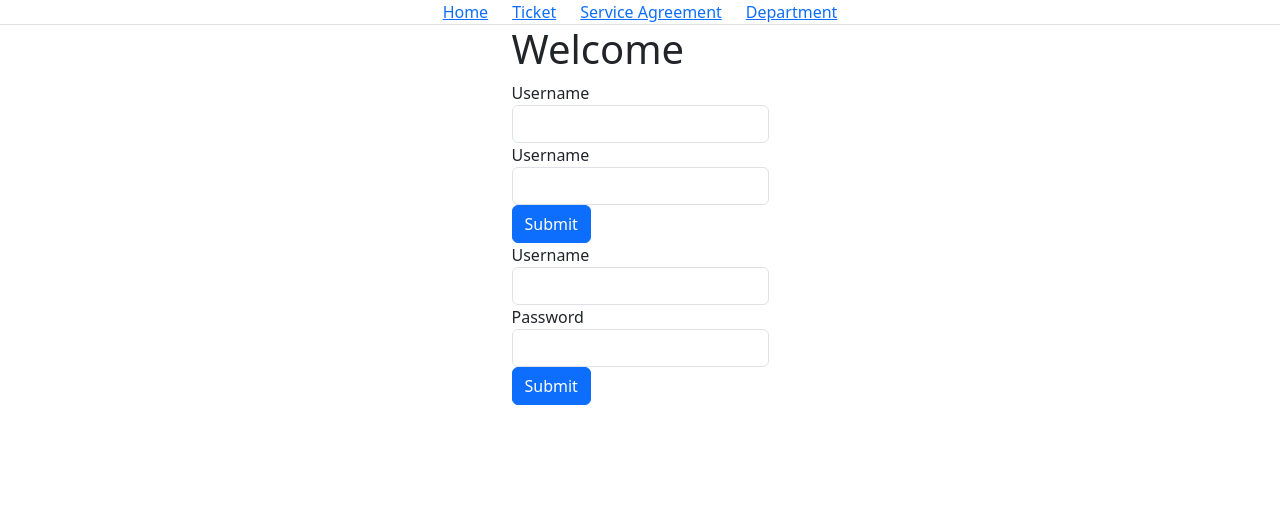
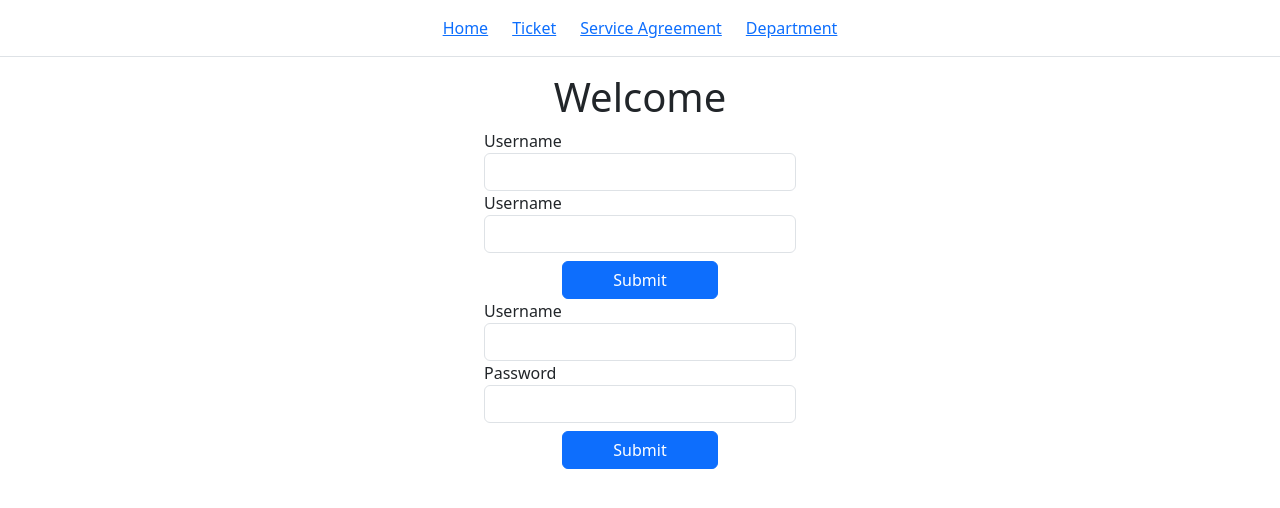
Before and after one commit to thom227v/TicketSystem, a React (Vite) app in the folder ticketsystem.client/: page / in a window 1280 px wide. Shown: the top 508 px of the page. Built offline with nearby package versions, Linux system fonts and the light colour scheme.

Commit message:
Æstetik

```diff
--- a/ticketsystem.client/src/components/Auth/SignInForm.tsx
+++ b/ticketsystem.client/src/components/Auth/SignInForm.tsx
@@ -21,7 +21,7 @@ function SignInForm({ onSuccess }: SignUpFormProps) {
   }
 
   return (
-    <form className="w-100" onSubmit={handleSubmit}>
+<form className="w-25 mx-auto d-flex flex-column" onSubmit={handleSubmit}>
         <div className="form-group">
             <label >Username</label>
             <input className="form-control"  name="UserName" type="text" />
@@ -30,7 +30,7 @@ function SignInForm({ onSuccess }: SignUpFormProps) {
              <label>Password</label>
              <input className="form-control" name="Password" type="password" />
         </div>
-    <button className="btn btn-primary" type="submit">Submit</button>
+        <button className="w-50 align-self-center mt-2 btn btn-primary" type="submit">Submit</button>
     </form>
   )
 }
--- a/ticketsystem.client/src/components/Auth/SignUpForm.tsx
+++ b/ticketsystem.client/src/components/Auth/SignUpForm.tsx
@@ -29,7 +29,7 @@ function SignUpForm({ onSuccess }: SignUpFormProps) {
   }
 
   return (
-    <form className="w-100" onSubmit={handleSubmit}>
+    <form className="w-25 mx-auto d-flex flex-column" onSubmit={handleSubmit}>
         <div className="form-group">
           <label>Username</label>
           <input className="form-control"  name="UserName" type="text" />
@@ -43,7 +43,7 @@ function SignUpForm({ onSuccess }: SignUpFormProps) {
           <p>{errorMsg}</p>
           )
         })}
-      <button className="btn btn-primary" type="submit">Submit</button>
+        <button className="w-50 align-self-center mt-2 btn btn-primary" type="submit">Submit</button>
     </form>
   )
 }
--- a/ticketsystem.client/src/components/Layout.tsx
+++ b/ticketsystem.client/src/components/Layout.tsx
@@ -7,7 +7,9 @@ export default function Layout() {
       <Navbar />
 
       <main className="d-flex justify-content-center">
-        <Outlet />
+        <div className="p-3 flex-fill">
+            <Outlet />
+        </div>
       </main>
     </>
   );
--- a/ticketsystem.client/src/components/Navbar.tsx
+++ b/ticketsystem.client/src/components/Navbar.tsx
@@ -2,7 +2,7 @@ import { NavLink } from "react-router";
 import 'bootstrap/dist/css/bootstrap.css';
 export default function Navbar() {
   return (
-    <nav className="nav nav-tabs sticky-top navbar-expand-lg gap-4 d-flex justify-content-center">
+    <nav className="nav nav-tabs sticky-top navbar-expand-lg gap-4 p-3 d-flex justify-content-center">
       <NavLink className={({ isActive, isPending }) =>isPending ? "nav-item" : isActive ? "nav-item active" : ""} to="/">Home</NavLink>
       <NavLink className={({ isActive, isPending }) =>isPending ? "nav-item" : isActive ? "nav-item active" : ""} to="/Ticket">Ticket</NavLink>
       <NavLink className={({ isActive, isPending }) =>isPending ? "nav-item" : isActive ? "nav-item active" : ""} to="/ServiceAgreement">Service Agreement</NavLink>
--- a/ticketsystem.client/src/components/Ticket/Create.tsx
+++ b/ticketsystem.client/src/components/Ticket/Create.tsx
@@ -17,15 +17,13 @@ function Create() {
 
     return (
         <>
-            <form onSubmit={handleTicketSubmit}>
-                <div>
-                    <p>Create Ticket</p>
-                </div>
-                <input name="Title" placeholder="Enter ticket title"></input>
-                <input name="Description" placeholder="Enter ticket description"></input>
-                <input name="Priority" placeholder="Enter ticket priority"></input>
-                <input name="Category" placeholder="Enter ticket category"></input>
-                <button type="submit">Submit</button>
+            <form className="w-50 mx-auto d-flex flex-column form-group" onSubmit={handleTicketSubmit}>
+                <label>Fill out ticket blanket</label>
+                <input className="form-control" name="Title" placeholder="Enter ticket title"></input>
+                <input className="form-control" name="Description" placeholder="Enter ticket description"></input>
+                <input className="form-control" name="Priority" placeholder="Enter ticket priority"></input>
+                <input className="form-control" name="Category" placeholder="Enter ticket category"></input>
+                <button className="mt-1 btn btn-primary" type="submit">Create Ticket</button>
             </form>
         </>
     );
--- a/ticketsystem.client/src/components/Ticket/Table.tsx
+++ b/ticketsystem.client/src/components/Ticket/Table.tsx
@@ -26,7 +26,7 @@ function Table() {
 
 return (
     <>
-        {tickets === undefined ? <p>currently no tickets</p> : <table className="table table-striped" aria-labelledby="tableLabel">
+        {tickets === undefined ? <p>currently no tickets</p> : <table className="mt-4 w-75 mx-auto table table-light table-striped" aria-labelledby="tableLabel">
             <thead>
                 <tr>
                     <th>Id</th>
@@ -49,7 +49,7 @@ return (
                     </tr>
                 )}
             </tbody>
-        </table>};
+        </table>}
     </>
 
 );
--- a/ticketsystem.client/src/pages/Home.tsx
+++ b/ticketsystem.client/src/pages/Home.tsx
@@ -13,12 +13,9 @@ export default function HomePage() {
 
   return (
     <main>
-      <h1>Welcome</h1>
-
-        <SignUpForm onSuccess={handleSignUpSuccess} />
-                    <SignInForm onSuccess={handleSignUpSuccess} />
-
-
+      <h1 className="text-center">Welcome</h1>
+      <SignUpForm onSuccess={handleSignUpSuccess} />
+      <SignInForm onSuccess={handleSignUpSuccess} />
     </main>
   );
 }
```
Lines whose indentation alone changed are shown as unchanged.
